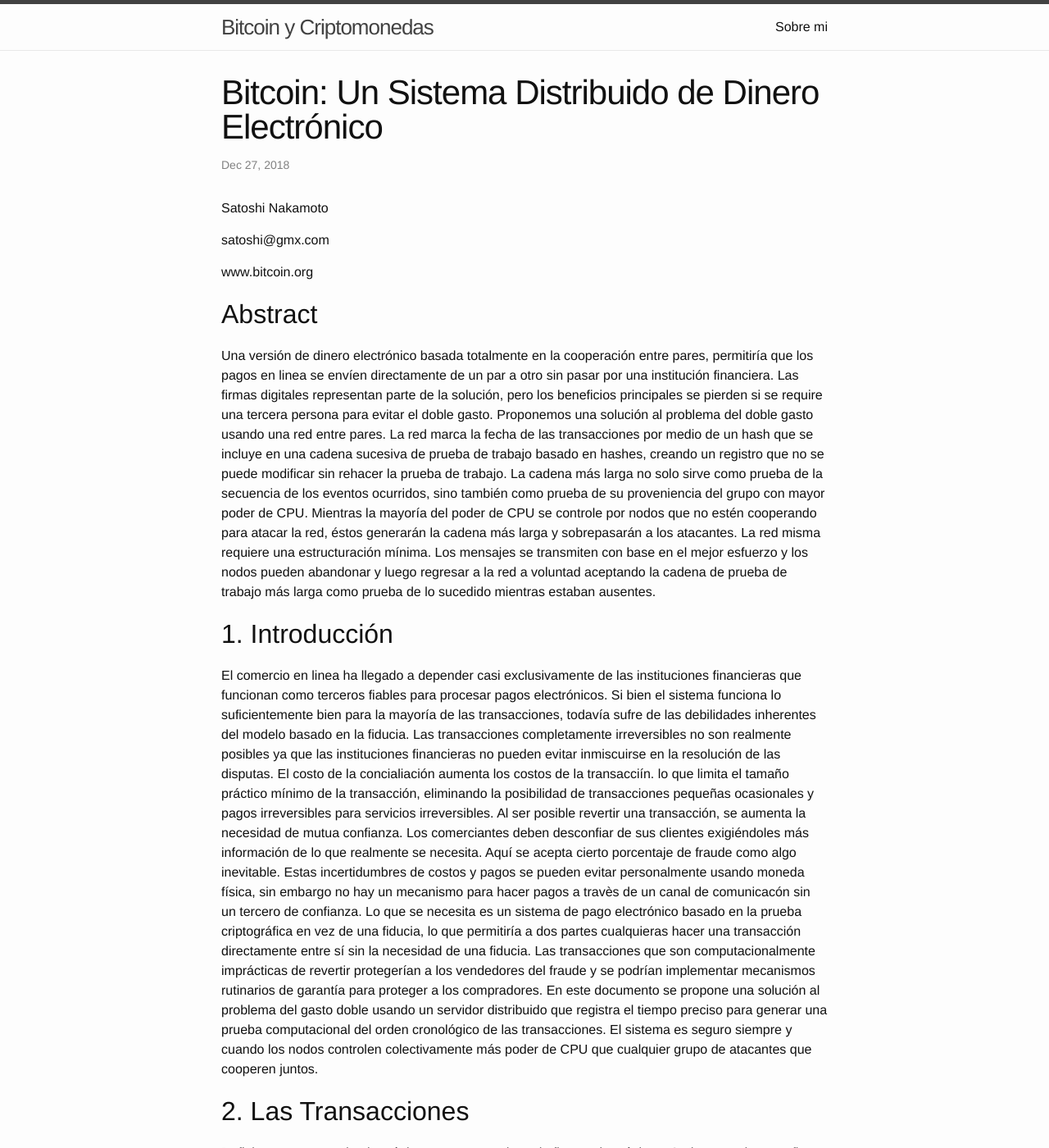
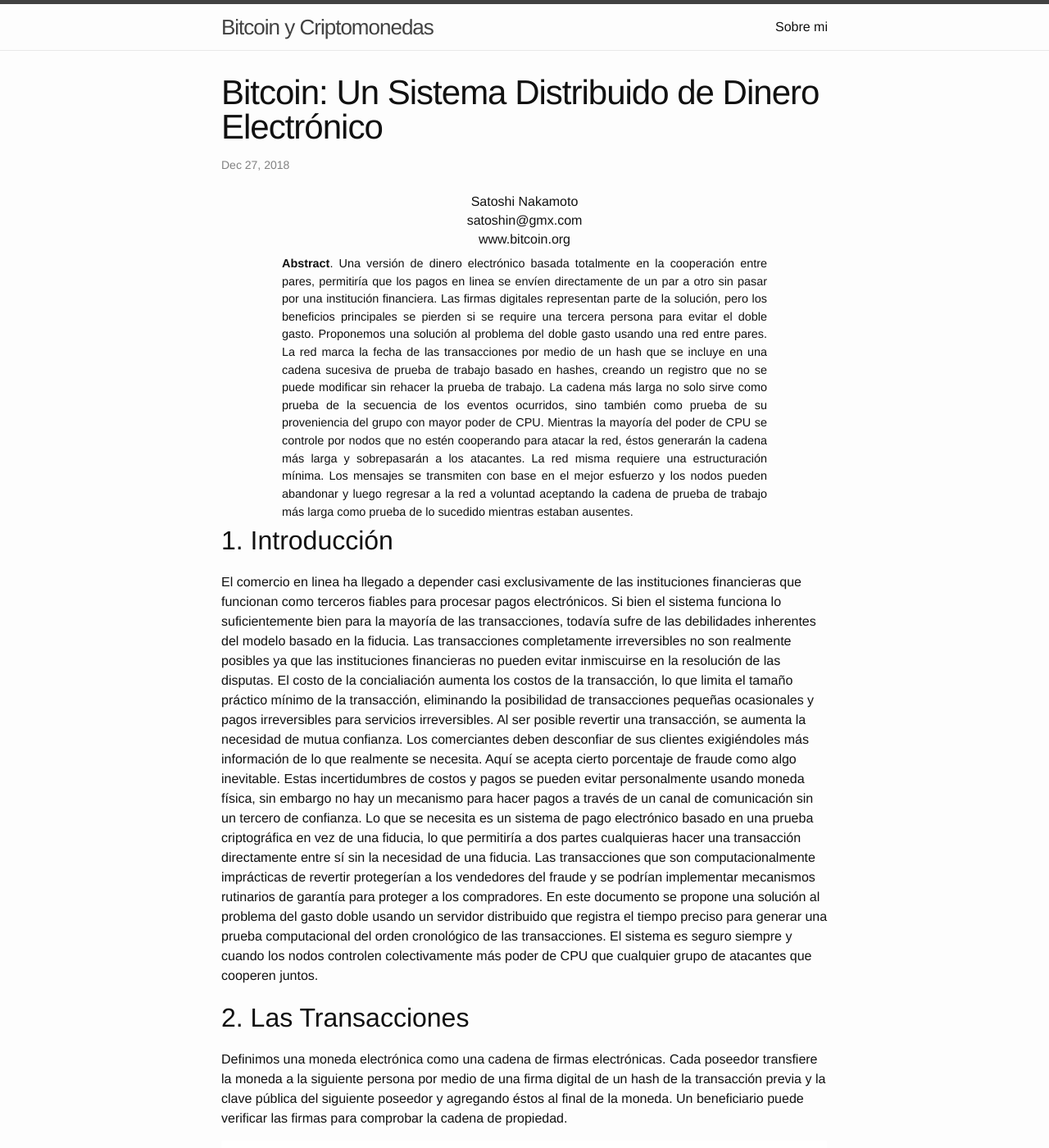
Before and after one commit to leomartinez2019/cripto-content, a Jekyll site: the page built from _posts/2018-12-27-welcome-to-jekyll.markdown, in a window 1280 px wide and 1400 px high. Shown: the whole window at 82% size. Built offline with Jekyll 4.4.1, drawn with Linux system fonts in a browser that asks for light colours; formulas are drawn with MathJax 3; some of the changed text lies outside the part shown.

Commit message:
continue with trnsactions part

```diff
--- a/_posts/2018-12-27-welcome-to-jekyll.markdown
+++ b/_posts/2018-12-27-welcome-to-jekyll.markdown
@@ -5,16 +5,14 @@
 categories: bitcoin
 mathjax: true
 ---
+<div style="text-align:center; line-height: 0.5">
+  <p>Satoshi Nakamoto</p>
+  <p>satoshin@gmx.com</p>
+  <p>www.bitcoin.org</p>
+</div>
 
-Satoshi Nakamoto
-
-satoshi@gmx.com
-
-www.bitcoin.org
-
-## Abstract
-
-Una versión de dinero electrónico basada totalmente en la cooperación entre pares, permitiría que los pagos en linea se
+<div style="font-size: 90%; text-align: justify; width: 80%; margin: auto;">
+<b>Abstract</b>. Una versión de dinero electrónico basada totalmente en la cooperación entre pares, permitiría que los pagos en linea se
 envíen directamente de un par a otro sin pasar por una institución financiera.
 Las firmas digitales representan parte de la solución, pero los beneficios principales
 se pierden si se require una tercera persona para evitar el doble gasto. Proponemos una solución
@@ -25,16 +23,17 @@
 La red misma requiere una estructuración mínima. Los mensajes se transmiten con base en el mejor esfuerzo y los nodos pueden abandonar y luego regresar a la red
 a voluntad aceptando la cadena de prueba de trabajo más larga como prueba de lo sucedido
 mientras estaban ausentes.
+</div>
 
 ## 1. Introducción
 
 El comercio en linea ha llegado a depender casi exclusivamente de las instituciones financieras que funcionan como terceros fiables para
 procesar pagos electrónicos. Si bien el sistema funciona lo suficientemente bien para la mayoría de las transacciones, todavía sufre de las debilidades
 inherentes del modelo basado en la fiducia. Las transacciones completamente irreversibles no son realmente posibles ya que las instituciones financieras no pueden
-evitar inmiscuirse en la resolución de las disputas. El costo de la concialiación aumenta los costos de la transacciín. lo que limita el tamaño práctico mínimo de la transacción, eliminando la posibilidad de transacciones pequeñas ocasionales y pagos irreversibles para servicios irreversibles.
+evitar inmiscuirse en la resolución de las disputas. El costo de la concialiación aumenta los costos de la transacción, lo que limita el tamaño práctico mínimo de la transacción, eliminando la posibilidad de transacciones pequeñas ocasionales y pagos irreversibles para servicios irreversibles.
 Al ser posible revertir una transacción, se aumenta la necesidad de mutua confianza. Los comerciantes deben desconfiar de sus clientes exigiéndoles más información de lo que realmente se necesita. Aquí se acepta cierto porcentaje de fraude como algo inevitable. Estas incertidumbres de costos y pagos
-se pueden evitar personalmente usando moneda física, sin embargo no hay un mecanismo para hacer pagos a travès de un canal de comunicacón sin un tercero de confianza.
-Lo que se necesita es un sistema de pago electrónico basado en la prueba criptográfica en vez de una fiducia, lo que permitiría a dos partes cualquieras hacer una transacción directamente entre sí sin la necesidad de una fiducia.
+se pueden evitar personalmente usando moneda física, sin embargo no hay un mecanismo para hacer pagos a través de un canal de comunicación sin un tercero de confianza.
+Lo que se necesita es un sistema de pago electrónico basado en una prueba criptográfica en vez de una fiducia, lo que permitiría a dos partes cualquieras hacer una transacción directamente entre sí sin la necesidad de una fiducia.
 Las transacciones que son computacionalmente imprácticas de revertir protegerían a los vendedores del fraude y se podrían implementar mecanismos rutinarios de garantía para proteger a los compradores.
 En este documento se propone una solución al problema del gasto doble usando un servidor distribuido que registra el tiempo preciso para generar una prueba computacional del orden cronológico de las transacciones. El sistema es seguro siempre y cuando
 los nodos controlen colectivamente más poder de CPU que cualquier grupo de atacantes que cooperen juntos.
@@ -47,10 +46,10 @@
 
 ![](/images/transactions.svg)
 
-The problem of course is the payee can't verify that one of the owners did not double-spend the coin.
-A common solution is to introduce a trusted central authority, or mint, that checks every transaction for double spending.
-After each transaction, the coin must be returned to the mint to issue a new coin, and only coins issued directly from the mint are trusted not to be double-spent.
-The problem with this solution is that the fate of the entire money system depends on the company running the mint, with every transaction having to go through them, just like a bank.
+El problema por supuesto es que el beneficiario no puede verificar que uno de los poseedores no gastó doblemente la moneda.
+Una solución común es incluir una autoridad central confiable, o casa de moneda, que revisa el gasto duplicado en cada transacción.
+Luego de cada transacción, la moneda debe ser regresada a la casa de la moneda para emitir una nueva moneda y solo las monedas emitidas directamente por la casa de moneda se confia que no son gastadas doblemente.
+El problema con esta solución es que el destino de todo el sistema monetario dependa de la compañía emisora y cada transacción debe pasar por allí tal como un banco.
 
 We need a way for the payee to know that the previous owners did not sign any earlier transactions.
 For our purposes, the earliest transaction is the one that counts, so we don't care about later attempts to double-spend.
```
Also changed, not shown: other parts of _posts/2018-12-27-welcome-to-jekyll.markdown (+1 -1 lines), 2 other files.
